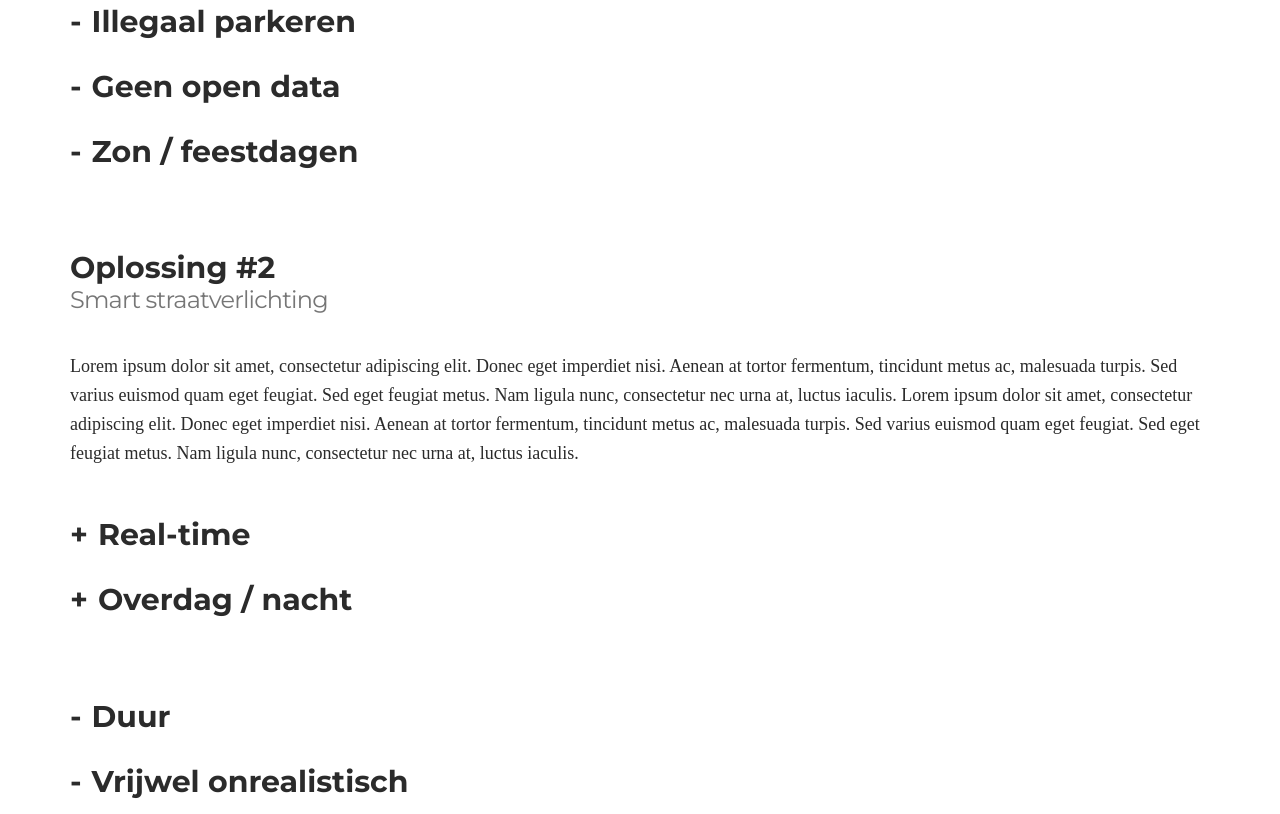
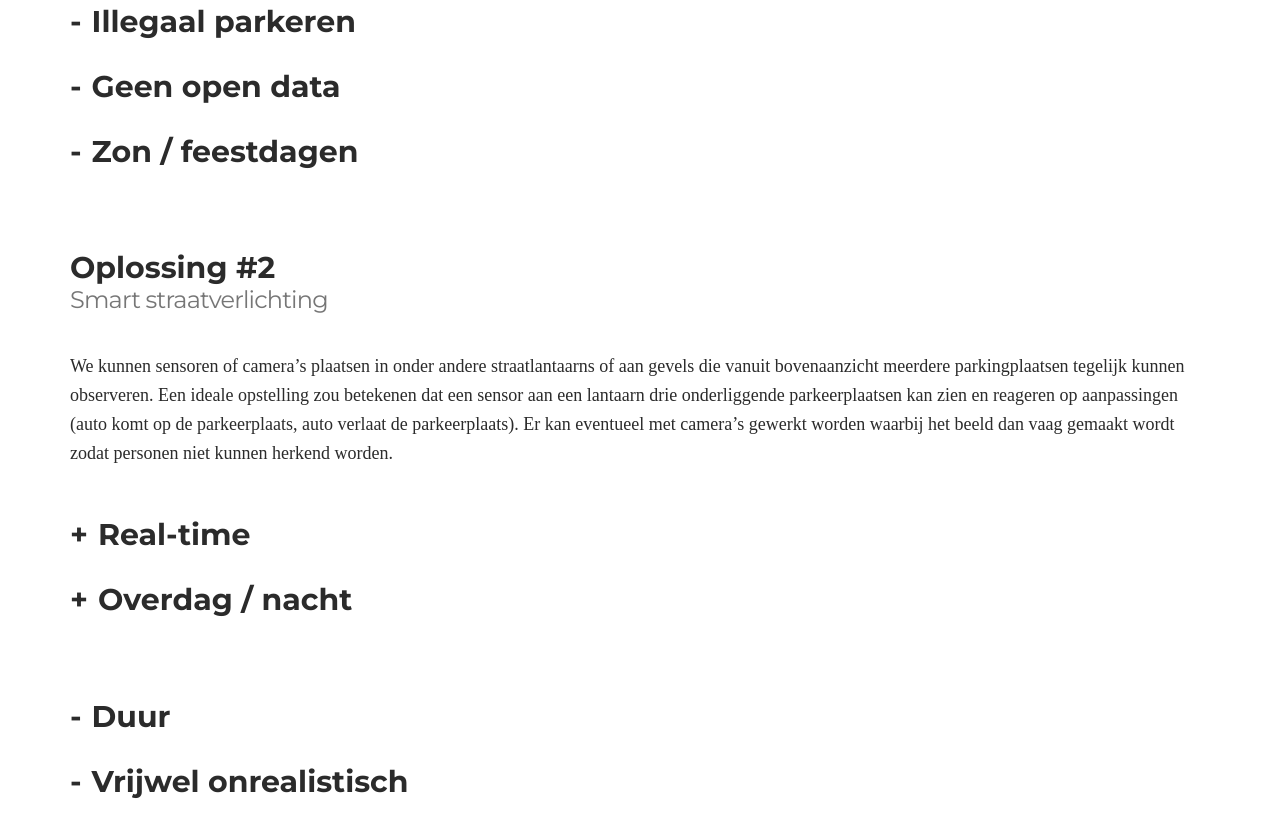
Before and after one commit to gdmgent-1819-wot/parkspot-2-0-docs-peacocks, a plain HTML site: page index.html in a window 1280 px wide. Shown: the part 1983-2797 px from the top of the page. Drawn offline with Linux system fonts and the light colour scheme; a web font is replaced by a local one.

Commit message:
smartverlichting description

```diff
--- a/index.html
+++ b/index.html
@@ -20,7 +20,7 @@
                     </ul>
                 </div>
                 <div class="header__nav--mobile">
-                    hallo
+
                 </div>
             </div>
         </header>
--- a/js/oplossingen.json
+++ b/js/oplossingen.json
@@ -16,7 +16,7 @@
   },
   {
     "name": "Smart straatverlichting",
-    "description": "Lorem ipsum dolor sit amet, consectetur adipiscing elit. Donec eget imperdiet nisi. Aenean at tortor fermentum, tincidunt metus ac, malesuada turpis. Sed varius euismod quam eget feugiat. Sed eget feugiat metus. Nam ligula nunc, consectetur nec urna at, luctus iaculis. Lorem ipsum dolor sit amet, consectetur adipiscing elit. Donec eget imperdiet nisi. Aenean at tortor fermentum, tincidunt metus ac, malesuada turpis. Sed varius euismod quam eget feugiat. Sed eget feugiat metus. Nam ligula nunc, consectetur nec urna at, luctus iaculis.",
+    "description": "We kunnen sensoren of camera’s plaatsen in onder andere straatlantaarns of aan gevels die vanuit bovenaanzicht meerdere parkingplaatsen tegelijk kunnen observeren. Een ideale opstelling zou betekenen dat een sensor aan een lantaarn drie onderliggende parkeerplaatsen kan zien en reageren op aanpassingen (auto komt op de parkeerplaats, auto verlaat de parkeerplaats). Er kan eventueel met camera’s gewerkt worden waarbij het beeld dan vaag gemaakt wordt zodat personen niet kunnen herkend worden.",
     "advantages": [
       "Real-time",
       "Overdag / nacht"
```
